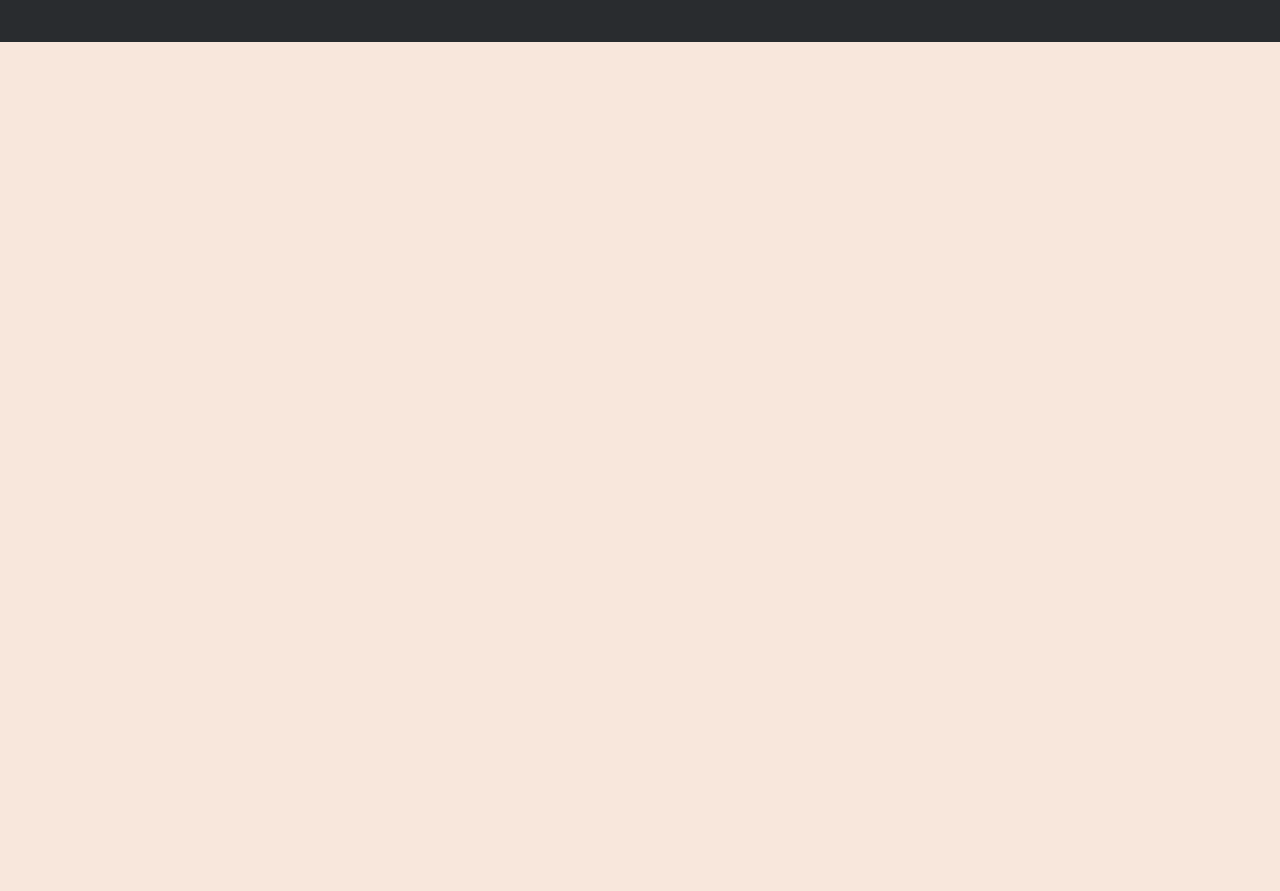
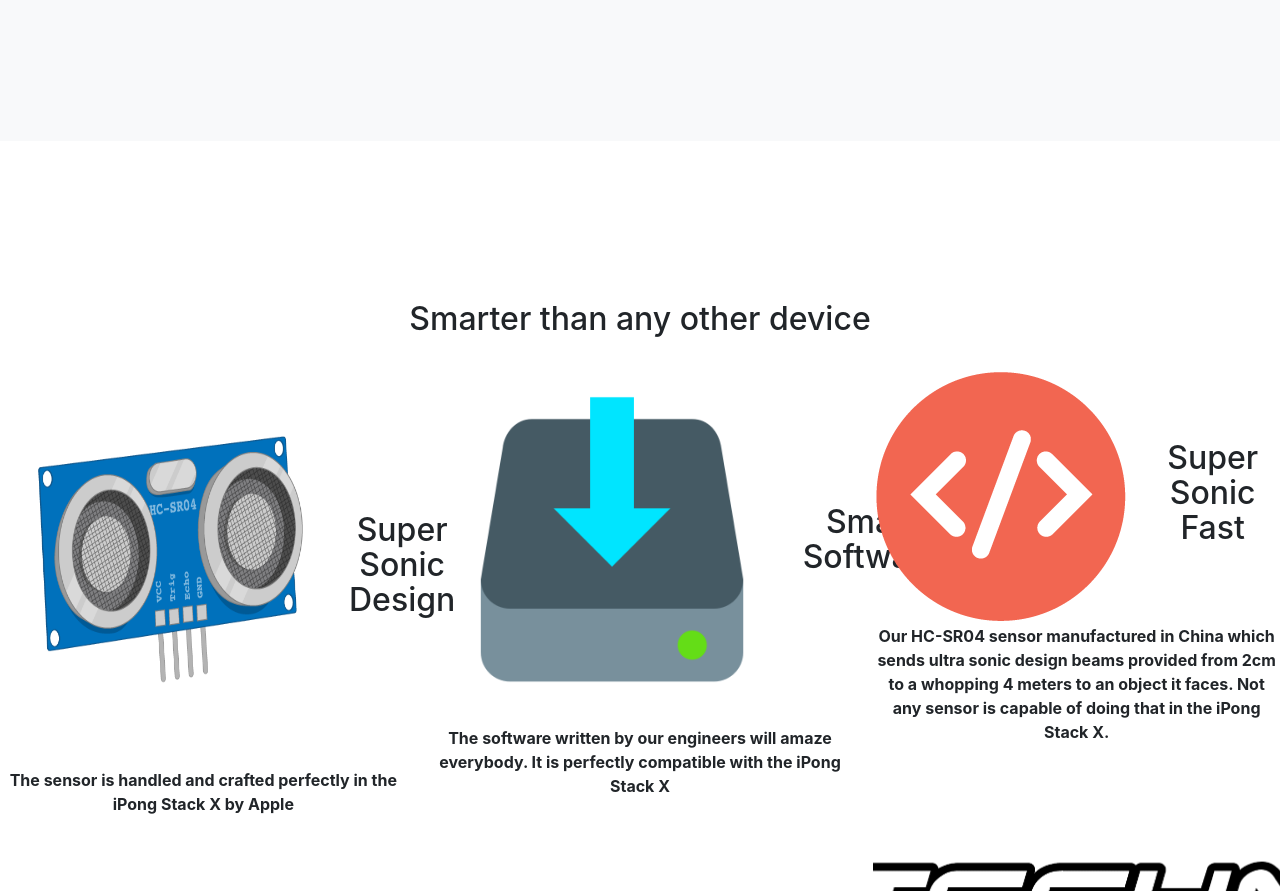
Before and after one commit to IsmailHusseinCR/HTML---CSS-COURSE, a plain HTML site: page index.html in a window 1280 px wide. Shown: the part 10399-11290 px from the top of the page. Before the commit the page ends 10441 px from the top, so only its background shows below. Drawn offline with Linux system fonts and the light colour scheme.

Commit message:
Tekst en plaatjes toegevoegd

```diff
--- a/assets/custom/css/pong.css
+++ b/assets/custom/css/pong.css
@@ -88,13 +88,9 @@
   background-repeat: no-repeat;
 }
 
-.footer
-{
-  background-color: rgba(178, 166, 166, 0.43)
-}
 
 .footer-distributed{
-	background-color: #292c2f;
+	background-color: #DADFE1;
 	box-shadow: 0 1px 1px 0 rgba(0, 0, 0, 0.12);
 	box-sizing: border-box;
 	width: 100%;
@@ -104,7 +100,7 @@
 }
 
 .footer-distributed .footer-left p{
-	color:  #8f9296;
+	color:  #2274E0;
 	font-size: 14px;
 	margin: 0;
 }
@@ -136,7 +132,7 @@
 	display: inline-block;
 	width: 35px;
 	height: 35px;
-	background-color:  #33383b;
+	background-color:  #BDC3C7;
 	border-radius: 2px;
 
 	font-size: 20px;
--- a/index.html
+++ b/index.html
@@ -89,10 +89,9 @@
         <h3 class="display-4">Say hello to the future.</h3>
       </div>
     </section>
-    <section class="sub-hero text-center bg-white">
+    <section class="sub-hero pt-big text-center pb-big bg-white">
       <div class="row">
         <div class="col-12">
-<<<<<<< HEAD
           <h2>Improved on every level</h2>
         </div>
       </div>
@@ -106,9 +105,11 @@
               <h2>iPong Stack X</h2>
             </div>
           </div>
+          <strong>
           <p class="section-p">
             Ultrasonic accurate. The iPong Stack X will care that the iPong wont crash into walls.
           </p>
+        </strong>
         </div>
         <div class="col-sm-12 col-lg-4">
           <div class="d-flex">
@@ -119,9 +120,11 @@
               <h2>Stack X</h2>
             </div>
           </div>
+          <strong>
           <p class="section-p">
             Stack X is available now!
           </p>
+        </strong>
         </div>
         <div class="col-sm-12 col-lg-4">
           <div class="d-flex">
@@ -132,15 +135,16 @@
               <h2>Last chance</h2>
             </div>
           </div>
+          <strong>
           <p class="section-p">
             Buy the iPong Stack and you will get access to the Stack X software.
           </p>
-=======
+          </strong>
           <div class="parallax"></div>
         </div>
       </div>
     </section>
-    <section data-href="specs" class="sub-hero pt-big pb-big bg-light">
+    <section data-href="specs" class="sub-hero pt-big text-center pb-big bg-light">
       <div class="container">
         <div class="row">
           <div class="col-12">
@@ -158,10 +162,62 @@
               The Ultra Sone is firm and created with the finest resources by Apple.
             </p>
           </div>
->>>>>>> e68144b5c1fa9d3710568ac6faa56b5cd2023f0a
         </div>
       </div>
     </section>
+    <section data-href="specs" class="sub-hero pt-big text-center pb-big bg-white">
+        <div class="row">
+          <div class="col-12">
+            <strong><h2>Smarter than any other device</h2></strong>
+          </div>
+        </div>
+        <div class="row mt-4">
+          <div class="col-sm-12 col-lg-4">
+            <div class="d-flex">
+              <div>
+                <img src="assets/img/ultrasonic-distance-sensor.png" height="400" width="333">
+              </div>
+              <div class="align-self-center ml-3">
+                <h2>Super Sonic Design</h2>
+              </div>
+            </div>
+            <strong>
+            <p class="section-p">
+              The sensor is handled and crafted perfectly in the iPong Stack X by Apple
+            </p>
+          </strong>
+          </div>
+          <div class="col-sm-12 col-lg-4">
+            <div class="d-flex pb-2">
+              <div>
+                <img src="assets/img/software.png" height="350" width="350">
+              </div>
+              <div class="align-self-center ml-3">
+                <h2>Smart Software</h2>
+              </div>
+            </div>
+            <strong>
+            <p class="section-p">
+              The software written by our engineers will amaze everybody. It is perfectly compatible with the iPong Stack X
+            </p>
+          </strong>
+          </div>
+          <div class="col-sm-12 col-lg-4">
+            <div class="d-flex">
+              <div>
+                <img src="assets/img/seo-web-code-icon.png">
+              </div>
+              <div class="align-self-center ml-3">
+                <h2>Super Sonic Fast</h2>
+              </div>
+            </div>
+            <strong><p class="section-p">
+            Our HC-SR04 sensor manufactured in China which sends ultra sonic design beams provided from 2cm to a whopping 4 meters to an object it faces. Not any sensor is capable of doing that in the iPong Stack X.
+            </p></strong>
+            <div class="parallax"></div>
+          </div>
+        </div>
+      </section>
     <footer class="footer-distributed">
       <div class="footer-right">
         <a href="#"><i class="fa fa-facebook"></i></a>
```
Also changed, not shown: assets/img/seo-web-code-icon.png (added), assets/img/software.png (added), assets/img/ultrasonic-distance-sensor.png (added), 1 other file.
